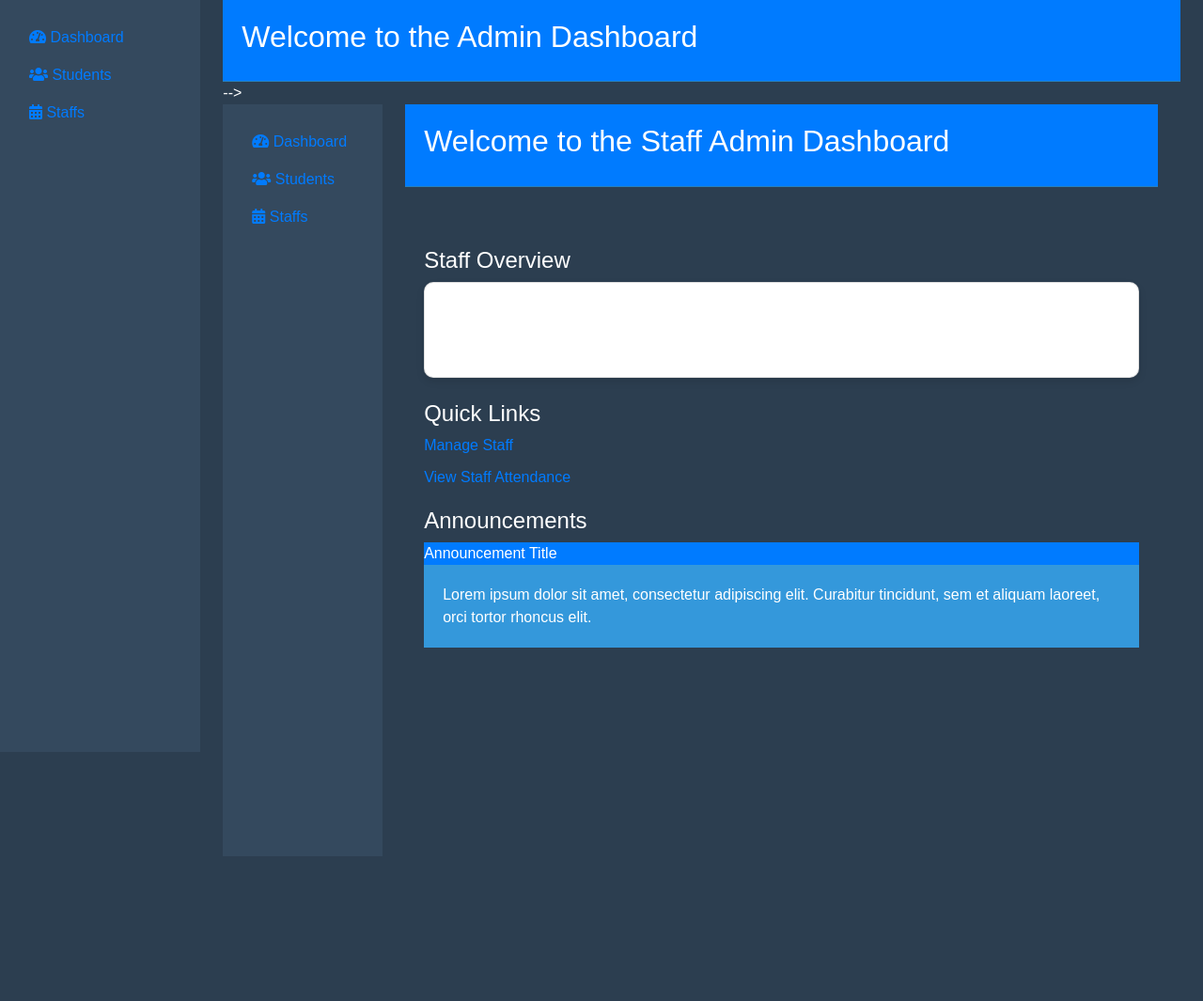
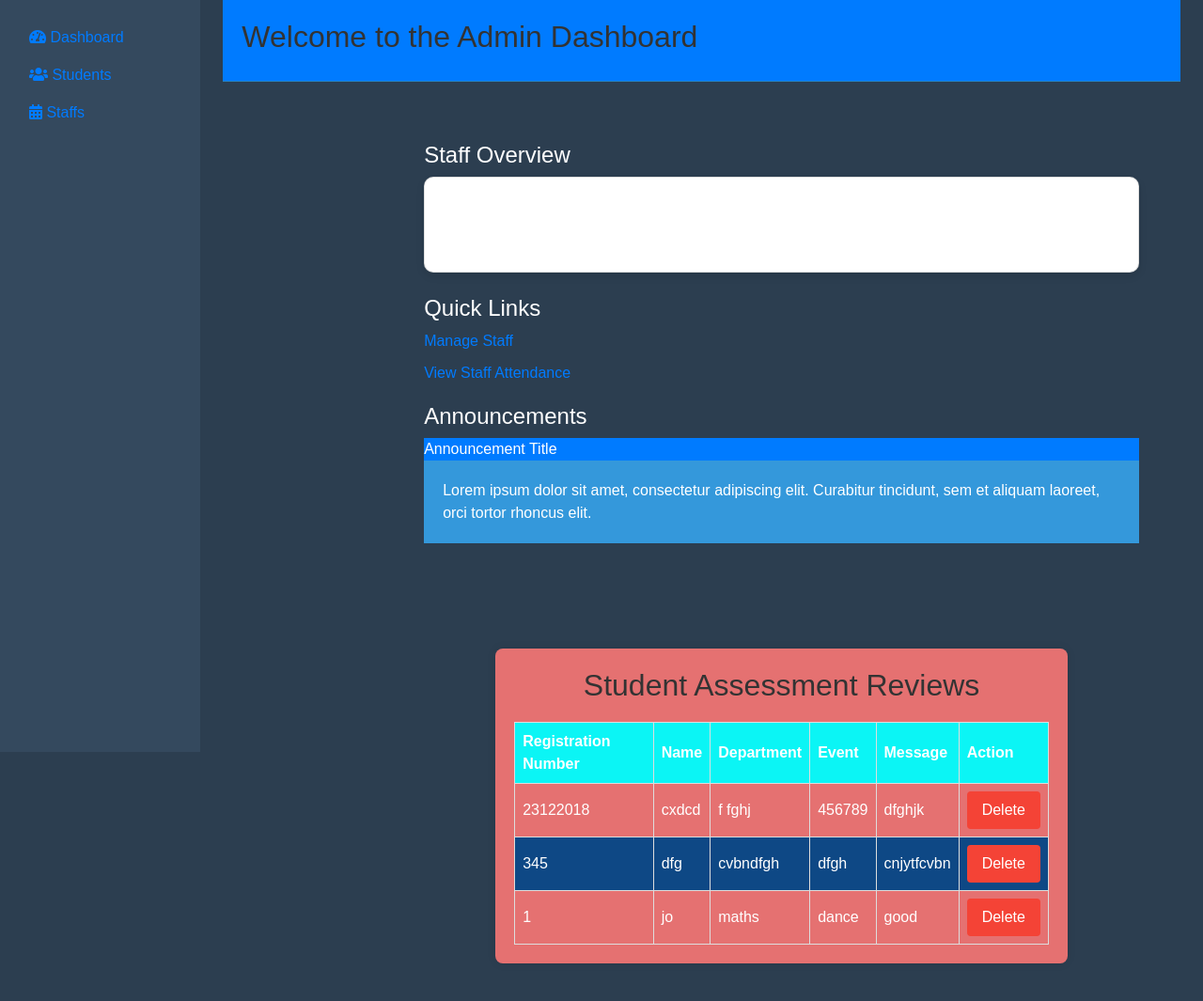
Before and after one commit to jofin-44/project_django, a Django app: page /adminstaff in a window 1280 px wide. Shown: the whole page at 94% size. Before the commit the page ends 911 px from the top, so only its background shows below. Run offline with Django 4.2, Linux system fonts and the light colour scheme; data comes from the database, SQL or seed files in the repository; both versions use the stored data as it was after the commit; some libraries are stand-ins or nearby versions.

Commit message:
dashboard

```diff
--- a/Admin/views.py
+++ b/Admin/views.py
@@ -2,6 +2,8 @@
 
 from django.contrib.auth.models import User
 from django.contrib.auth import authenticate,login
+from staff.models import review
+from django.db import models
 # from django.contrib.auth.decorators import login_required
 
 
@@ -11,11 +13,14 @@
     print(total_students)
     total_staffs = User.objects.filter(is_superuser=0 ,is_staff=1).count()
     print(total_staffs)
+    # stdreview = review.objects.all
+
 
     return render(request, 'adminhtml/adminindex.html', {'total_students':total_students,'total_staffs':total_staffs})
 
 def adminstaff(request):
-    return render(request,'adminhtml/adminstaff.html')
+    std = review.objects.all()
+    return render(request,'adminhtml/adminstaff.html', {'std':std})
 
 def adminstudent(request):
     return render(request,'adminhtml/adminstudent.html')
--- a/staff/models.py
+++ b/staff/models.py
@@ -1,7 +1,15 @@
 from django.db import models
+
 
 # Create your models here.
 class staffUser(models.Model):
     name = models.CharField(max_length=100)
     email = models.EmailField(unique=True)
     password = models.CharField(max_length=255)
+
+class review(models.Model):
+    regno = models.CharField(max_length=255)
+    name = models.CharField(max_length=100)
+    department = models.CharField(max_length=100)
+    event = models.CharField(max_length=100)
+    message = models.TextField(blank=False,max_length=250)
--- a/student/views.py
+++ b/student/views.py
@@ -54,7 +54,7 @@
 
 def logout_views(request):
     logout(request)
-    return redirect('Home')
+    return redirect('login')
 
 def userlogin(request):
     if request.method == 'POST':
--- a/templates/adminhtml/adminstaff.html
+++ b/templates/adminhtml/adminstaff.html
@@ -80,14 +80,14 @@
             color: #fff;
         }
     </style>
-</head> -->
+</head>
 
 <body>
 
     <div class="container-fluid">
         <div class="row">
             <!-- Sidebar -->
-            <nav class="col-md-2 d-none d-md-block sidebar">
+            <!-- <nav class="col-md-2 d-none d-md-block sidebar">
                 <div class="sidebar-sticky">
                     <ul class="nav flex-column">
                         <li class="nav-item">
@@ -107,13 +107,13 @@
                         </li>
                     </ul>
                 </div>
-            </nav>
+            </nav> -->
 
             <!-- Main content -->
             <main role="main" class="col-md-9 ml-sm-auto col-lg-10 px-4">
-                <div class="dashboard-header">
+                <!-- <div class="dashboard-header">
                     <h2>Welcome to the Staff Admin Dashboard</h2>
-                </div>
+                </div> -->
 
                 <div class="main-content">
                     <!-- Staff Overview Section -->
@@ -151,8 +151,100 @@
                             <div class="card-body">
                                 <p class="card-text">Lorem ipsum dolor sit amet, consectetur adipiscing elit. Curabitur tincidunt, sem et aliquam laoreet, orci tortor rhoncus elit.</p>
                             </div>
-                        </div>
+                        </div><br><br><br>
                         <!-- Add more cards for additional announcements -->
+
+                        <!-- Student Review -->
+
+                        <!-- <!DOCTYPE html>
+                        <html lang="en">
+                        <head>
+                            <meta charset="UTF-8">
+                            <meta name="viewport" content="width=device-width, initial-scale=1.0">
+                            <title>Admin Panel</title> -->
+                            <style>
+                                /* body {
+                                    font-family: Arial, sans-serif;
+                                    background-color: #f2f2f2;
+                                    margin: 0;
+                                    padding: 0;
+                                } */
+                                .container {
+                                    width: 80%;
+                                    margin: 20px auto;
+                                    background-color: #e57171;
+                                    padding: 20px;
+                                    border-radius: 8px;
+                                    box-shadow: 0 0 10px rgba(0, 0, 0, 0.1);
+                                }
+                                h2 {
+                                    text-align: center;
+                                    color: #333;
+                                }
+                                table {
+                                    width: 100%;
+                                    border-collapse: collapse;
+                                    margin-top: 20px;
+                                }
+                                th, td {
+                                    border: 1px solid #ddd;
+                                    padding: 12px;
+                                    text-align: left;
+                                }
+                                th {
+                                    background-color: #cd5f5f;
+                                }
+                                tr:nth-child(even) {
+                                    background-color:  #cd5f5f;
+                                }
+                                .delete-btn {
+                                    background-color: #f44336;
+                                    color: white;
+                                    padding: 8px 16px;
+                                    border: none;
+                                    border-radius: 4px;
+                                    cursor: pointer;
+                                    transition: background-color 0.3s ease;
+                                }
+                                .delete-btn:hover {
+                                    background-color: #d32f2f;
+                                }
+                            </style>
+                        </head>
+                        <body>
+                            <div class="container">
+                                <h2>Student Assessment Reviews</h2>
+                                <table>
+                                    <thead>
+                                        <tr>
+                                            <th>Registration Number</th>
+                                            <th>Name</th>
+                                            <th>Department</th>
+                                            <th>Event</th>
+                                            <th>Message</th>
+                                            <th>Action</th>
+                                        </tr>
+                                    </thead>
+                                    <tbody>
+                                        {% for i in std %}
+                                        <tr>
+                                            <td>{{ i.regno }}</td>
+                                            <td>{{ i.name }}</td>
+                                            <td>{{ i.department }}</td>
+                                            <td>{{ i.event }}</td>
+                                            <td>{{ i.message }}</td>
+                                            <td><button class="delete-btn">Delete</button></td>
+                                        </tr>
+                                        {% endfor %}
+                                        <!-- Additional rows can be added here dynamically -->
+                                    </tbody>
+                                </table>
+                            </div>
+                        <!-- </body>
+                        </html> -->
+
+                        <!-- Student Review ends here -->
+
                     </div>
                 </div>
             </main>
--- a/templates/basestaff.html
+++ b/templates/basestaff.html
@@ -14,8 +14,8 @@
 
     <header>
         <div class="logo" title="University Management System">
-            <img src="{% static 'staff/staffimg/logo.png' %}" alt="">
-            <h2>U<span class="danger">M</span>S</h2>
+            <!-- <img src="{% static 'staff/staffimg/logo.png' %}" alt=""> -->
+            <!-- <h2>U<span class="danger">M</span>S</h2> -->
         </div>
         <div class="navbar">
             <a href="{% url 'staffindex' %}" class="active">
@@ -34,7 +34,7 @@
                 <span class="material-icons-sharp">password</span>
                 <h3>Student Review</h3>
             </a>
-            <a href="#">
+            <a href="{% url 'logout' %}">
                 <span class="material-icons-sharp" onclick="">logout</span>
                 <h3>Logout</h3>
             </a>
--- a/templates/basestudent.html
+++ b/templates/basestudent.html
@@ -42,7 +42,7 @@
                 <span class="material-icons-sharp">password</span>
                 <h3>Change Password</h3>
             </a> -->
-            <a href="#">
+            <a href="{% url 'logout' %}">
                 <span class="material-icons-sharp" onclick="">logout</span>
                 <h3>Logout</h3>
             </a>
```
Also changed, not shown: staff/views.py (+10 -1 lines), templates/staffhtml/studentreview.html (+11 -6 lines), db.sqlite3, staff/migrations/0002_studentreview.py (added), staff/migrations/0003_rename_studentreview_review.py (added).
